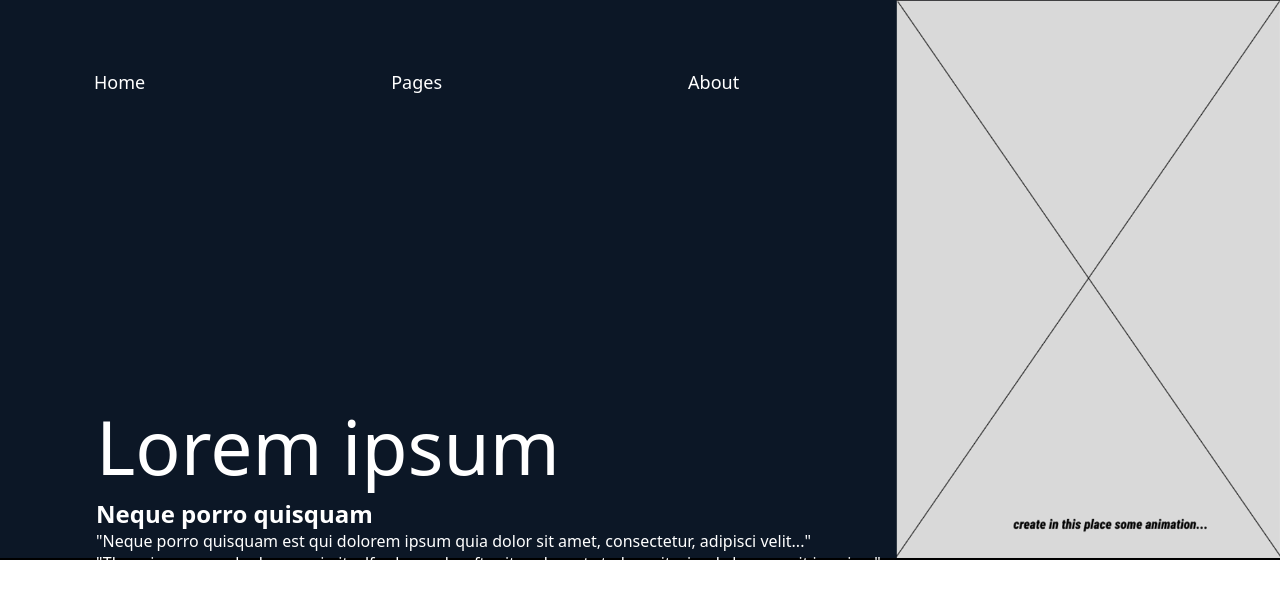
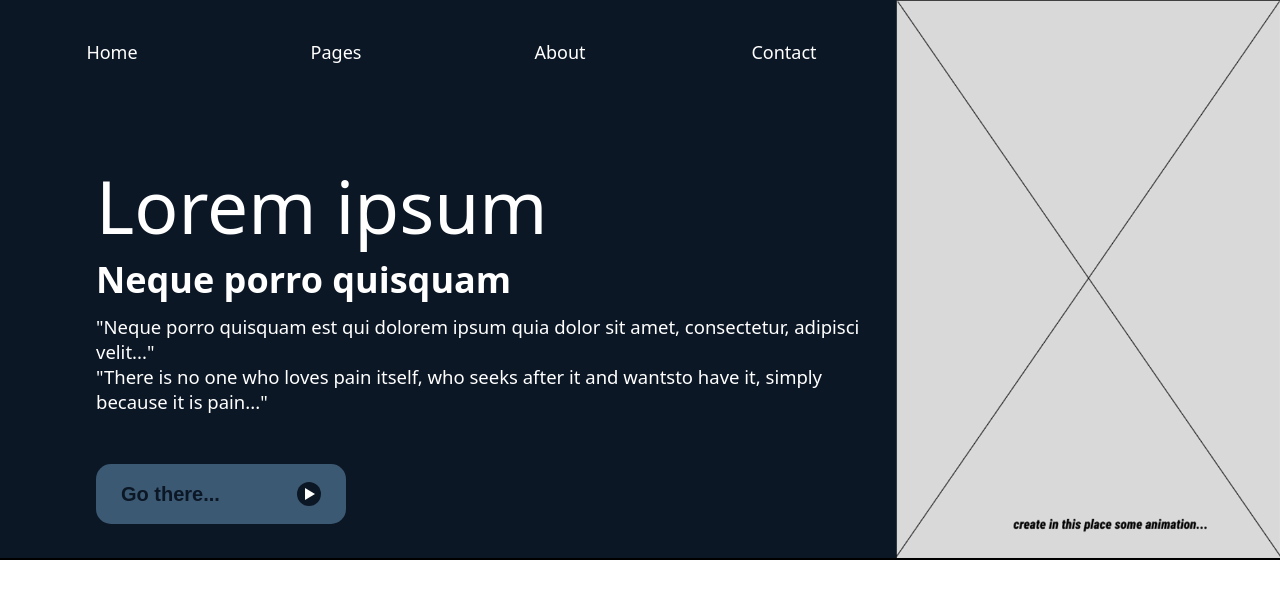
Before and after one commit to CodeLudovic/daniel_ospina_prueba_frontend, a React (Vite) app: page / in a window 1280 px wide. Shown: the top 598 px of the page. Built offline with nearby package versions, Linux system fonts and the light colour scheme.

Commit message:
Fixed Menu DropDown

```diff
--- a/src/components/Header/Banner/Banner.jsx
+++ b/src/components/Header/Banner/Banner.jsx
@@ -1,23 +1,30 @@
-// prettier-ignore
+/* eslint-disable */
 import styles from "./Banner.module.css";
 export const Banner = () => {
+	const actionButton = () => {
+		console.log("Go There");
+	};
+
 	return (
 		<div className={styles.container}>
 			<div className={styles.subContainer}>
-				<div>
-					<h1 className={styles.titleBanner}>Lorem ipsum</h1>
+				<h1 className={styles.titleBanner}>Lorem ipsum</h1>
+				<h2 className={styles.subTitleBanner}>Neque porro quisquam</h2>
+				<div className={styles.paragraphs}>
+					<h5 className={styles.paragraph}>
+						"Neque porro quisquam est qui dolorem ipsum quia dolor sit amet,
+						consectetur, adipisci velit..." <br />
+						"There is no one who loves pain itself, who seeks after it and
+						wantsto have it, simply because it is pain..."
+					</h5>
 				</div>
-				<div>
-					<h2 className={styles.subTitleBanner}>Neque porro quisquam</h2>
-				</div>
-				<div className={styles.paragraph}>
-					"Neque porro quisquam est qui dolorem ipsum quia dolor sit amet,
-					consectetur, adipisci velit..."
-				</div>
-				<div className={styles.paragraph}>
-					"There is no one who loves pain itself, who seeks after it and wants
-					to have it, simply because it is pain..."
-				</div>
+				<button className={styles.buttonBanner} onClick={() => actionButton()}>
+					<p className={styles.textButton}>Go there...</p>
+					<svg width="24px" height="24px" viewBox="0 0 24 24">
+						<rect width="24" height="24" fill="#0C1726" rx="12" ry="12" />
+						<polygon points="8,6 18,12 8,18" fill="white" />
+					</svg>{" "}
+				</button>
 			</div>
 		</div>
 	);
--- a/src/components/Header/Banner/Banner.module.css
+++ b/src/components/Header/Banner/Banner.module.css
@@ -12,16 +12,68 @@
     height: 85vh;
     padding-left: 96px;
     justify-content: flex-end;
+    padding-bottom: 20px;
 }
+
 .titleBanner{
-    font-size: 75px;
+    font-size: 73px;
     font-weight: 300;
 }
 
 .subTitleBanner{
+    font-size: 36px;
 
 }
 
 .paragraph{
+    font-weight: lighter;
+    font-size: 18.5px;
+}
 
+.paragraphs{
+    padding-top: 10px;
 }
+
+.buttonBanner{
+    display: flex;
+    border-radius: 15px;
+    background-color: var(--color-secondary);
+    border: 0;
+    align-items: center;
+    justify-content: space-between;
+    width: 250px;
+    height: 60px;
+    padding: 25px;
+    margin-top: 50px;
+    color: var(--color-primary);
+    cursor: pointer;
+}
+
+.buttonBanner:hover{
+    background-color: var(--color-background);
+}
+
+.buttonBanner:active{
+    background-color: var(--color-secondary);
+}
+
+.textButton{
+    font-weight: 700;
+    font-size: 20px;
+}
+
+.buttonBanner:hover rect{
+    fill: var(--color-secondary);
+}
+
+.buttonBanner:hover polygon{
+    fill: var(--color-primary);
+}
+
+.buttonBanner:active rect{
+    fill: var(--color-primary);
+}
+
+.buttonBanner:active polygon{
+    fill: var(--color-background);
+}
--- a/src/components/Header/NavBar/NavBar.jsx
+++ b/src/components/Header/NavBar/NavBar.jsx
@@ -1,18 +1,84 @@
+/* eslint-disable */
+import { useState } from "react";
 import { Animation } from "../Animation/Animation";
 import { Banner } from "../Banner/Banner";
 import styles from "./NavBar.module.css";
 export const NavBar = () => {
+	const [openedMenu, setOpenedMenu] = useState(false);
+	const [openedSubMenu, setOpenedSubMenu] = useState(false);
+
+	const handleMenuClick = () => {
+		setOpenedMenu(!openedMenu);
+		if (openedMenu) {
+			setOpenedSubMenu(false); // Cerrar submenú si se cierra el menú principal
+		}
+	};
+
+	const handleSubMenuClick = (e) => {
+		e.stopPropagation(); // Evitar que el evento se propague y cierre el menú principal
+		setOpenedSubMenu(!openedSubMenu);
+	};
+
+	const handleOutMenu = () => {
+		setOpenedMenu(false);
+		setOpenedSubMenu(false);
+	};
+
 	return (
 		<header className={styles.navBarContainer}>
-			<div className={styles.bannerNavContainer}>
+			<nav className={styles.bannerNavContainer}>
 				<ul className={styles.menuContainer}>
 					<li>Home</li>
-					<li>Pages</li>
+					<li
+						className={styles.submenu}
+						style={
+							openedMenu ? { fontWeight: "bold" } : { fontWeight: "normal" }
+						}
+						onMouseEnter={() => setOpenedMenu(true)}
+						//onMouseLeave={handleOutMenu}
+						onClick={handleMenuClick}>
+						Pages
+						<ul
+							className={styles.submenuContainer}
+							style={openedMenu ? { position: "fixed" } : { display: "none" }}>
+							<li className={styles.menuItem}>Page 1</li>
+							<li className={styles.menuItem}>Page 2</li>
+							<li
+								onClick={handleSubMenuClick}
+								style={
+									openedSubMenu
+										? { fontWeight: "bold" }
+										: { fontWeight: "normal" }
+								}>
+								<p className={styles.p3}>
+									Page 3{" "}
+									{!openedSubMenu ? (
+										<svg width="10" height="10" viewBox="0 0 10 10">
+											<polygon points="0,0 10,5 0,10" fill="white" />
+										</svg>
+									) : (
+										<svg width="10" height="10" viewBox="0 0 10 10">
+											<polygon points="0,0 5,10 10,0" fill="white" />
+										</svg>
+									)}
+								</p>
+								<ul
+									className={
+										openedSubMenu ? styles.contSub : styles.contSubHidden
+									}>
+									<li className={styles.submenuItem}>Item 1</li>
+									<li className={styles.submenuItem}>Item 1</li>
+									<li className={styles.submenuItem}>Item 1</li>
+								</ul>
+							</li>
+						</ul>
+					</li>
 					<li>About</li>
 					<li>Contact</li>
 				</ul>
 				<Banner />
-			</div>
+				<div style={{ marginTop: openedMenu ? "80px" : "0" }}></div>
+			</nav>
 			<div>
 				<Animation />
 			</div>
--- a/src/components/Header/NavBar/NavBar.module.css
+++ b/src/components/Header/NavBar/NavBar.module.css
@@ -13,19 +13,17 @@
 
 .menuContainer{
     display: flex;
-    width: 100%;
-    justify-content: space-between;
-    align-items: center;
-    gap: 246px;
-    justify-content: flex-start;
-    padding-left: 94px;
-    padding-top: 70px;
-}
-
-.menuContainer li{
+    padding-top: 40px;
     color: var(--color-background);
     font-size: 18px;
     font-weight: 100;
+    width: 70vw;
+    justify-content: space-around;
+}
+
+.menuContainer > li {
+    width: 150px;
+    text-align: center;
 }
 
 .bannerNavContainer{
@@ -33,3 +31,45 @@
     flex-direction: column;
     width: 70vw;
 }
+
+.menuItem {
+    border-bottom: 1px solid white;
+    font-weight: 100;
+}
+
+.submenuItem {
+    display: block;
+    border-bottom: 1px solid white;
+    margin-left: 20px;
+    font-weight: 100;
+}
+
+.submenuContainer{
+    margin-top: 5px;
+    min-height: 100px;
+    border-radius: 15px;
+    background-color: var(--color-secondary);
+    padding-top: 10px;
+    padding-right: 20px;
+    padding-left: 20px;
+    width: 150px;
+    text-align: left;
+}
+
+.contSub{
+    padding-top: "2px";
+    margin-right: "10px";
+    height: 95px;
+}
+
+.contSubHidden{
+    display: none;
+}
+
+.p3 {
+    display: flex;
+    border-bottom: 1px solid white;
+    align-items: center;
+    justify-content: space-between;
+
+}
```
